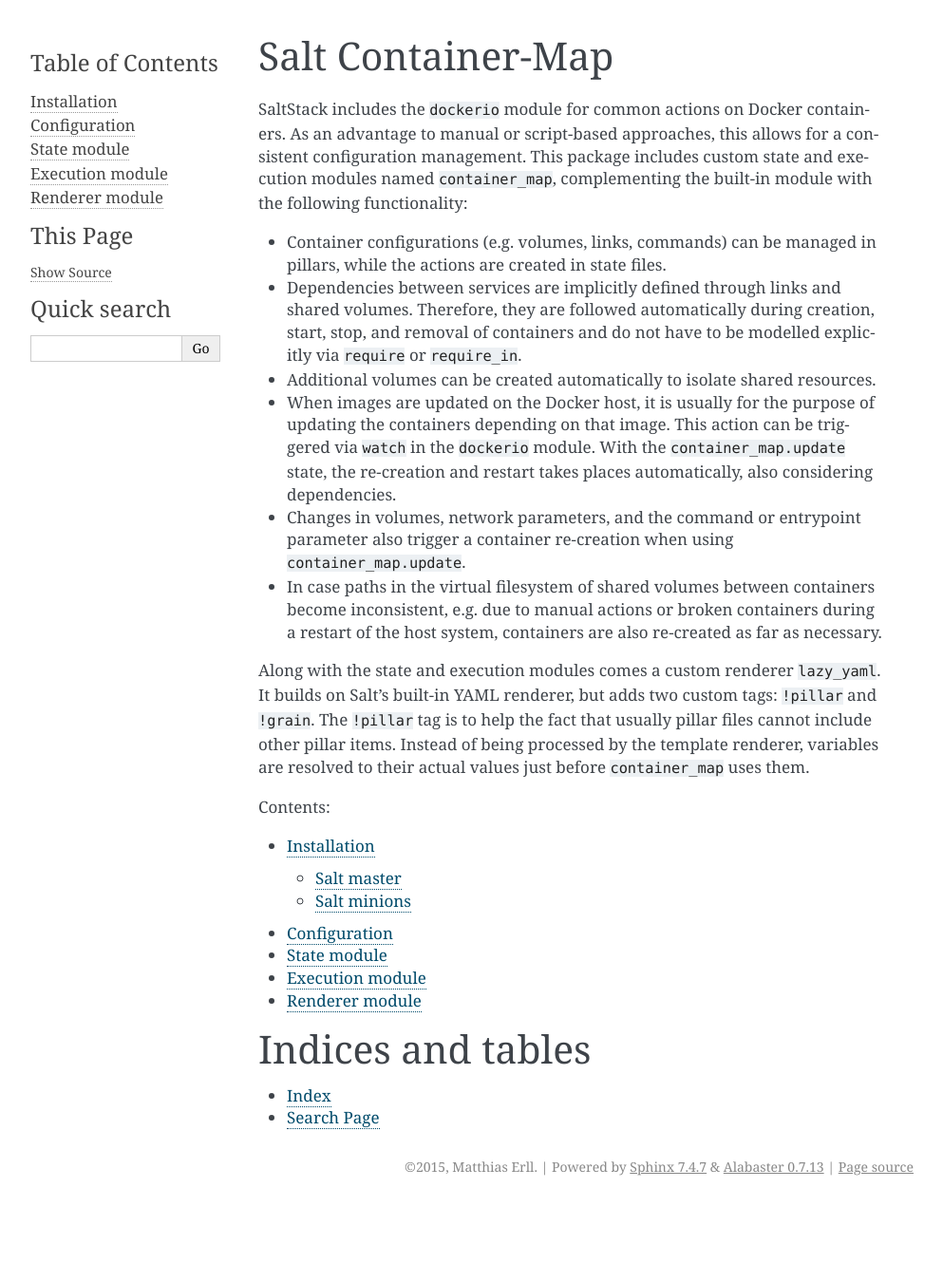
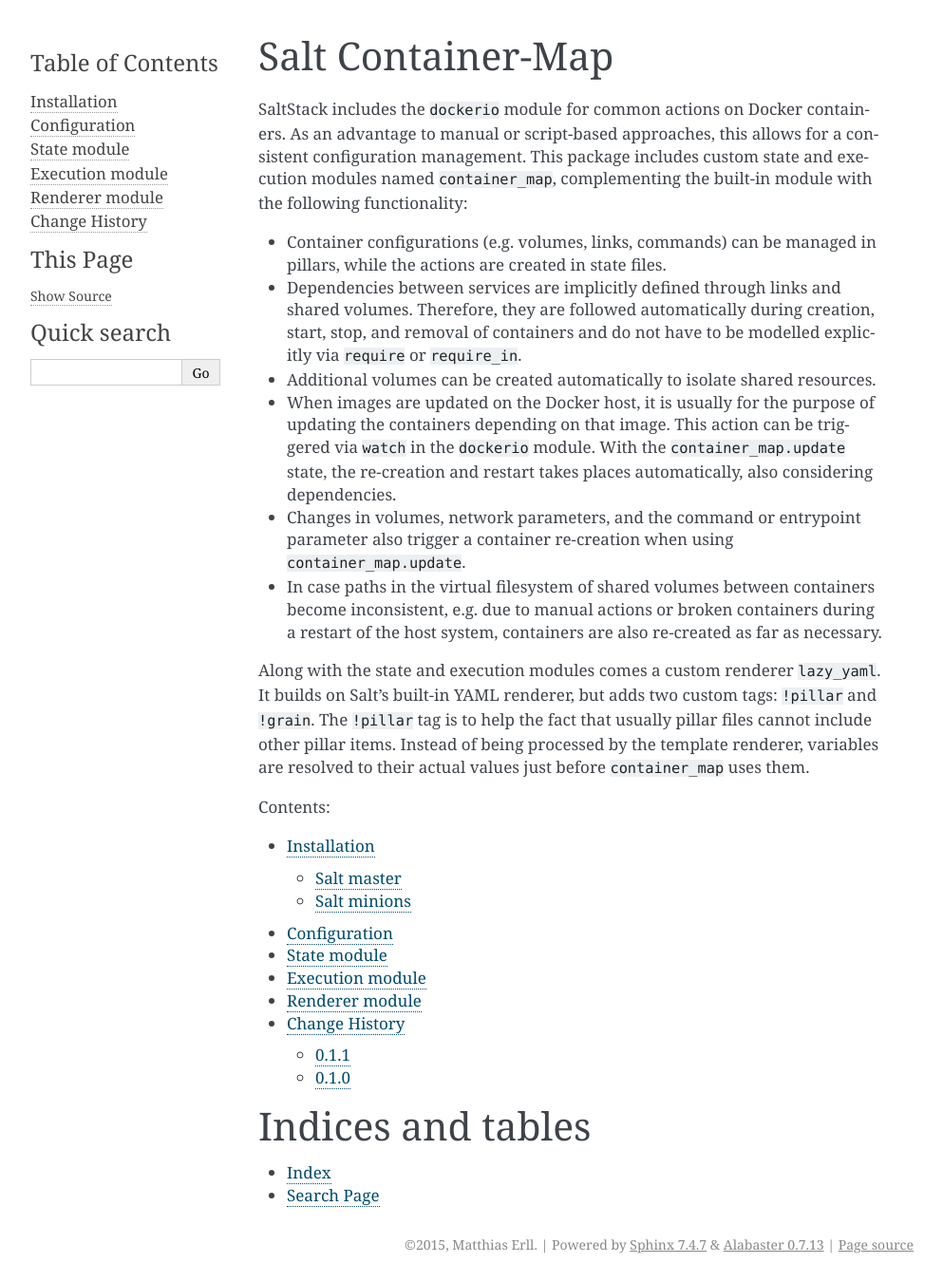
Before and after one commit to merll/salt-container-map, a Sphinx documentation site: the page built from docs/index.rst, in a window 1280 px wide. Shown: the whole page at 95% size, without its empty margins (148-1141 px from the left). Built offline with Sphinx 7.4.7, drawn with Linux system fonts in a browser that asks for light colours; before the commit the page ends 1268 px from its top, so only the background shows below that.

Commit message:
Version and change history.

```diff
--- /dev/null
+++ b/docs/changes.rst
@@ -0,0 +1,13 @@
+.. _change-history:
+
+Change History
+==============
+
+0.1.1
+-----
+* Added configuration for new DockerMap features.
+* Minor cleanups.
+
+0.1.0
+-----
+Initial release.
--- a/docs/index.rst
+++ b/docs/index.rst
@@ -34,6 +34,7 @@
     api/saltcontainermap.states
     api/saltcontainermap.modules
     api/saltcontainermap.extmods
+    changes
 
 
 Indices and tables
--- a/saltcontainermap/__init__.py
+++ b/saltcontainermap/__init__.py
@@ -1,4 +1,4 @@
 # -*- coding: utf-8 -*-
 from __future__ import unicode_literals
 
-__version__ = '0.1.0'
+__version__ = '0.1.1'
```
